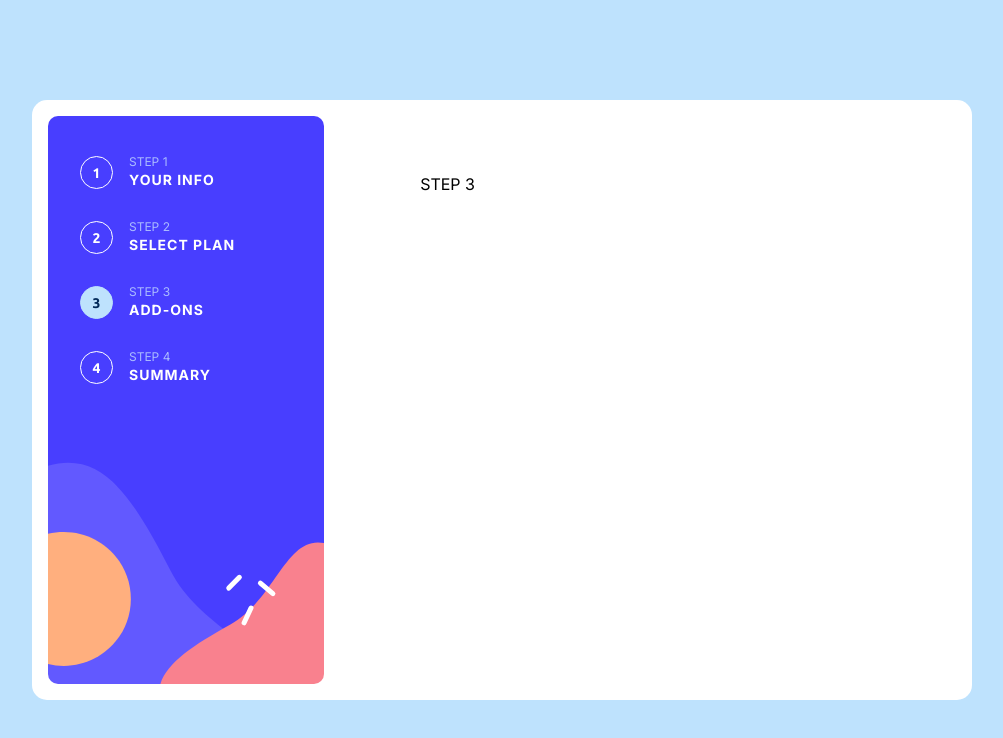
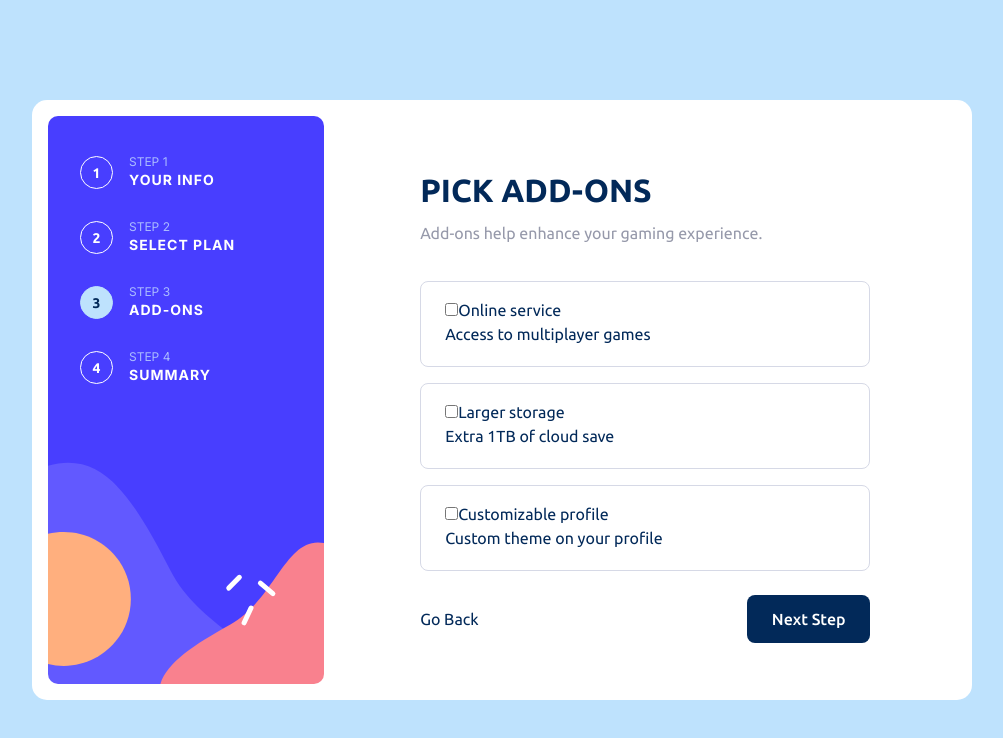
Before and after one commit to talgat-ruby/team3-hackathon1, a Next.js app: page /step3 in a window 1280 px wide. Shown: the top 738 px of the page, without its empty margins (138-1141 px from the left). Built offline with nearby package versions, Linux system fonts and the light colour scheme.

Commit message:
feat: add step3 logic

```diff
--- a/app/layout.tsx
+++ b/app/layout.tsx
@@ -27,7 +27,7 @@ export default function RootLayout({
               <SideNav />
             </aside>
 
-            <div className="max-w-[28.125rem] h-full py-14 duration-200 ease-in-out">
+            <div className="max-w-[28.125rem] max-h-[32rem] h-full py-14 duration-200 ease-in-out">
               {children}
             </div>
           </section>
--- a/app/step2/page.tsx
+++ b/app/step2/page.tsx
@@ -6,6 +6,7 @@ import { useForm, SubmitHandler } from "react-hook-form";
 import { BeatLoader } from "react-spinners";
 import { z } from "zod";
 import { useRouter } from "next/navigation";
+import Link from "next/link";
 
 const schema = z.object({
   plan: z.string(),
@@ -60,11 +61,11 @@ export default function Page() {
             id="plan1"
             value="arcade"
             defaultChecked
-            className="hidden"
+            className="hidden peer sr-only"
           />
           <label
             htmlFor="plan1"
-            className="font-medium max-w-[8.625rem] grow-0 pt-[6.1875rem] pr-[4.3125rem] pb-4 pl-4 border border-solid border-[#D6D9E6] rounded-lg bg-[url('/assets/icon-arcade.svg')] bg-[15%_17%] bg-no-repeat"
+            className="peer-checked:border-[--color-accent-purple] font-medium max-w-[8.625rem] grow-0 pt-[6.1875rem] pr-[4.3125rem] pb-4 pl-4 border border-solid border-[#D6D9E6] rounded-lg bg-[url('/assets/icon-arcade.svg')] bg-[15%_17%] bg-no-repeat"
           >
             <p>Arcade</p>
             <span className="font-normal">$9/mo</span>
@@ -76,11 +77,11 @@ export default function Page() {
             name="plan"
             id="plan2"
             value="advanced"
-            className="hidden"
+            className="hidden peer sr-only"
           />
           <label
             htmlFor="plan2"
-            className="font-medium max-w-[8.625rem] grow-0 pt-[6.1875rem] pr-[4.3125rem] pb-4 pl-4 border border-solid border-[#D6D9E6] rounded-lg bg-[url('/assets/icon-advanced.svg')] bg-[15%_17%] bg-no-repeat"
+            className="peer-checked:border-[--color-accent-purple] font-medium max-w-[8.625rem] grow-0 pt-[6.1875rem] pr-[4.3125rem] pb-4 pl-4 border border-solid border-[#D6D9E6] rounded-lg bg-[url('/assets/icon-advanced.svg')] bg-[15%_17%] bg-no-repeat"
           >
             <p>Advanced</p>
             <span className="font-normal">$12/mo</span>
@@ -92,11 +93,11 @@ export default function Page() {
             name="plan"
             id="plan3"
             value="pro"
-            className="hidden"
+            className="hidden peer sr-only"
           />
           <label
             htmlFor="plan3"
-            className="font-medium max-w-[8.625rem] grow-0 pt-[6.1875rem] pr-[4.3125rem] pb-4 pl-4 border border-solid border-[#D6D9E6] rounded-lg bg-[url('/assets/icon-pro.svg')] bg-[15%_17%] bg-no-repeat"
+            className="peer-checked:border-[--color-accent-purple] font-medium max-w-[8.625rem] grow-0 pt-[6.1875rem] pr-[4.3125rem] pb-4 pl-4 border border-solid border-[#D6D9E6] rounded-lg bg-[url('/assets/icon-pro.svg')] bg-[15%_17%] bg-no-repeat"
           >
             <p>Pro</p>
             <span className="font-normal">$15/mo</span>
@@ -124,6 +125,9 @@ export default function Page() {
           <label htmlFor="period2">Yearly</label>
         </fieldset>
 
+        <section className="flex justify-between items-center">
+          <Link href="/step2">Go Back</Link>
+
           <button
             type="submit"
             disabled={isLoading}
@@ -135,6 +139,7 @@ export default function Page() {
               "Next Step"
             )}
           </button>
+        </section>
       </form>
     </main>
   );
--- a/app/step3/page.tsx
+++ b/app/step3/page.tsx
@@ -1,7 +1,113 @@
-export default function Home() {
+"use client";
+
+import { zodResolver } from "@hookform/resolvers/zod";
+import { useState } from "react";
+import { useForm, SubmitHandler } from "react-hook-form";
+import { BeatLoader } from "react-spinners";
+import { z } from "zod";
+import { useRouter } from "next/navigation";
+import Link from "next/link";
+
+const schema = z.object({
+  addOds: z.object({
+    onlineService: z.boolean(),
+    largerStorage: z.boolean(),
+    customizableProfile: z.boolean(),
+  }),
+});
+
+type SchemaType = z.infer<typeof schema>;
+
+export default function Page() {
+  const router = useRouter();
+
+  const { register, handleSubmit } = useForm<SchemaType>({
+    resolver: zodResolver(schema),
+  });
+
+  const [isLoading, setIsLoading] = useState(false);
+
+  const onSubmit: SubmitHandler<SchemaType> = async (formData) => {
+    setIsLoading(true);
+
+    await new Promise((resolve) => setTimeout(resolve, 2000));
+    localStorage.setItem(
+      "userData",
+      JSON.stringify({
+        addOns: {
+          onlineService: false || formData.addOds.onlineService,
+          largerStorage: false || formData.addOds.largerStorage,
+          customizableProfile: false || formData.addOds.customizableProfile,
+        },
+      }),
+    );
+    setIsLoading(false);
+
+    router.push("/step4");
+  };
+
   return (
-    <main className="main">
-      <p>STEP 3</p>
+    <main className="main font-ubuntu text-[--color-text-primary]">
+      <h1 className="uppercase text-[32px] font-bold leading-[37px]">
+        Pick add-ons
+      </h1>
+      <p className="mt-[0.75rem] mb-9 text-[--color-text-secondary]">
+        Add-ons help enhance your gaming experience.
+      </p>
+      <form onSubmit={handleSubmit(onSubmit)} className="flex flex-col gap-6">
+        <fieldset className="flex flex-col gap-4">
+          <div className="pt-4 pr-6 pb-5 pl-6 border border-solid rounded-lg border-[#D6D9E6] min-w-[28.125rem]">
+            <input
+              {...register("addOds.onlineService")}
+              type="checkbox"
+              id="onlineService"
+              name="onlineService"
+              value="true"
+            />
+            <label htmlFor="onlineService">Online service</label>
+            <p>Access to multiplayer games</p>
+          </div>
+
+          <div className="pt-4 pr-6 pb-5 pl-6 border border-solid rounded-lg border-[#D6D9E6] min-w-[28.125rem]">
+            <input
+              {...register("addOds.largerStorage")}
+              type="checkbox"
+              id="largerStorage"
+              name="largerStorage"
+              value="true"
+            />
+            <label htmlFor="largerStorage">Larger storage</label>
+            <p>Extra 1TB of cloud save</p>
+          </div>
+
+          <div className="pt-4 pr-6 pb-5 pl-6 border border-solid rounded-lg border-[#D6D9E6] min-w-[28.125rem]">
+            <input
+              {...register("addOds.customizableProfile")}
+              type="checkbox"
+              id="customizableProfile"
+              name="customizableProfile"
+              value="true"
+            />
+            <label htmlFor="customizableProfile">Customizable profile</label>
+            <p>Custom theme on your profile</p>
+          </div>
+        </fieldset>
+        <section className="flex justify-between items-center">
+          <Link href="/step2">Go Back</Link>
+
+          <button
+            type="submit"
+            disabled={isLoading}
+            className="capitalize w-[123px] h-12 self-end flex justify-center items-center text-center rounded-lg font-medium leading-[18px] text-white bg-[#022959] hover:bg-[#164A8A] active:scale-[0.92] duration-200 ease-in-out disabled:cursor-not-allowed"
+          >
+            {isLoading ? (
+              <BeatLoader color="#ffffff" size={"10px"} speedMultiplier={0.7} />
+            ) : (
+              "Next Step"
+            )}
+          </button>
+        </section>
+      </form>
     </main>
   );
 }
```
Lines whose indentation alone changed are shown as unchanged.
